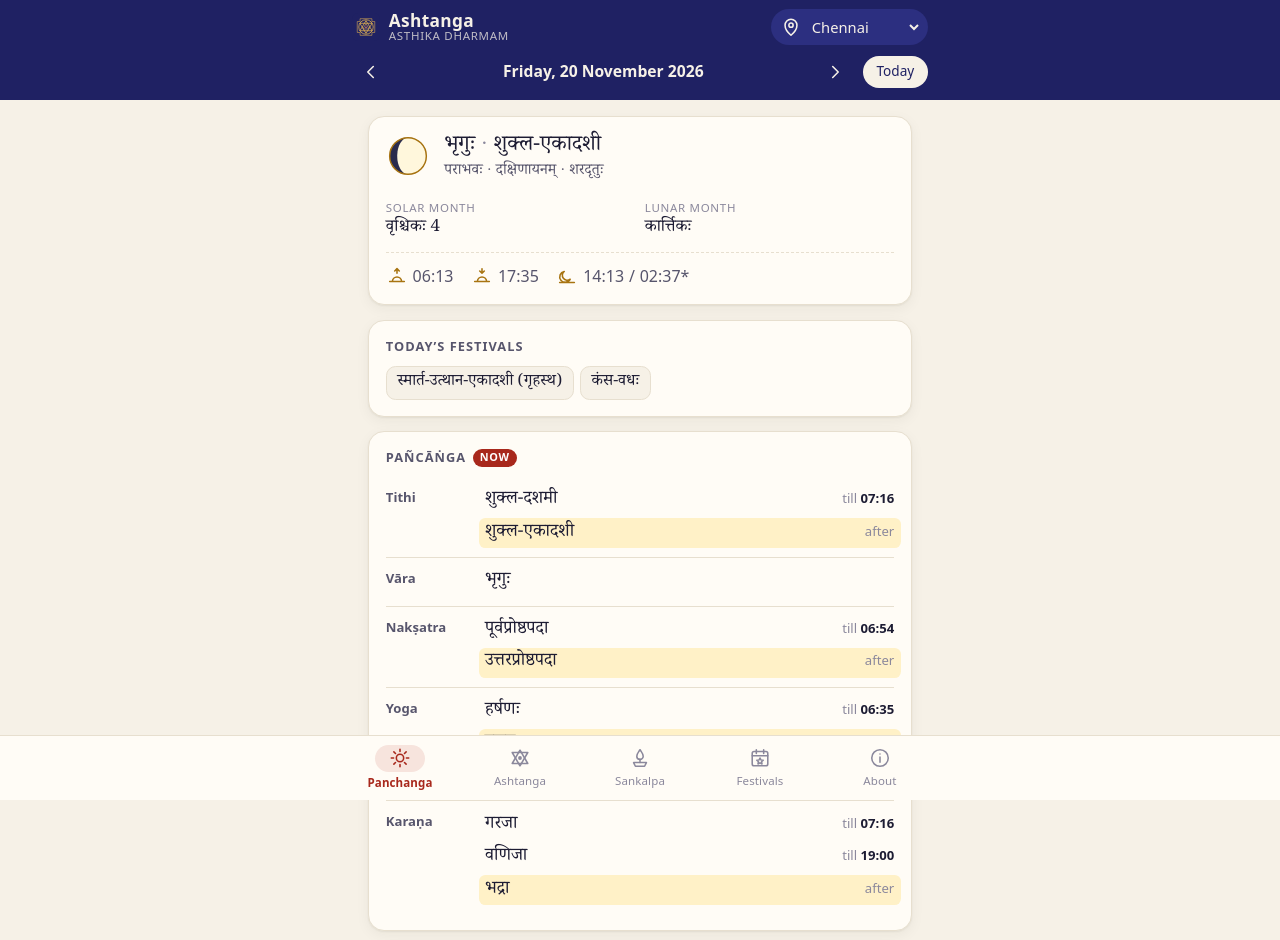
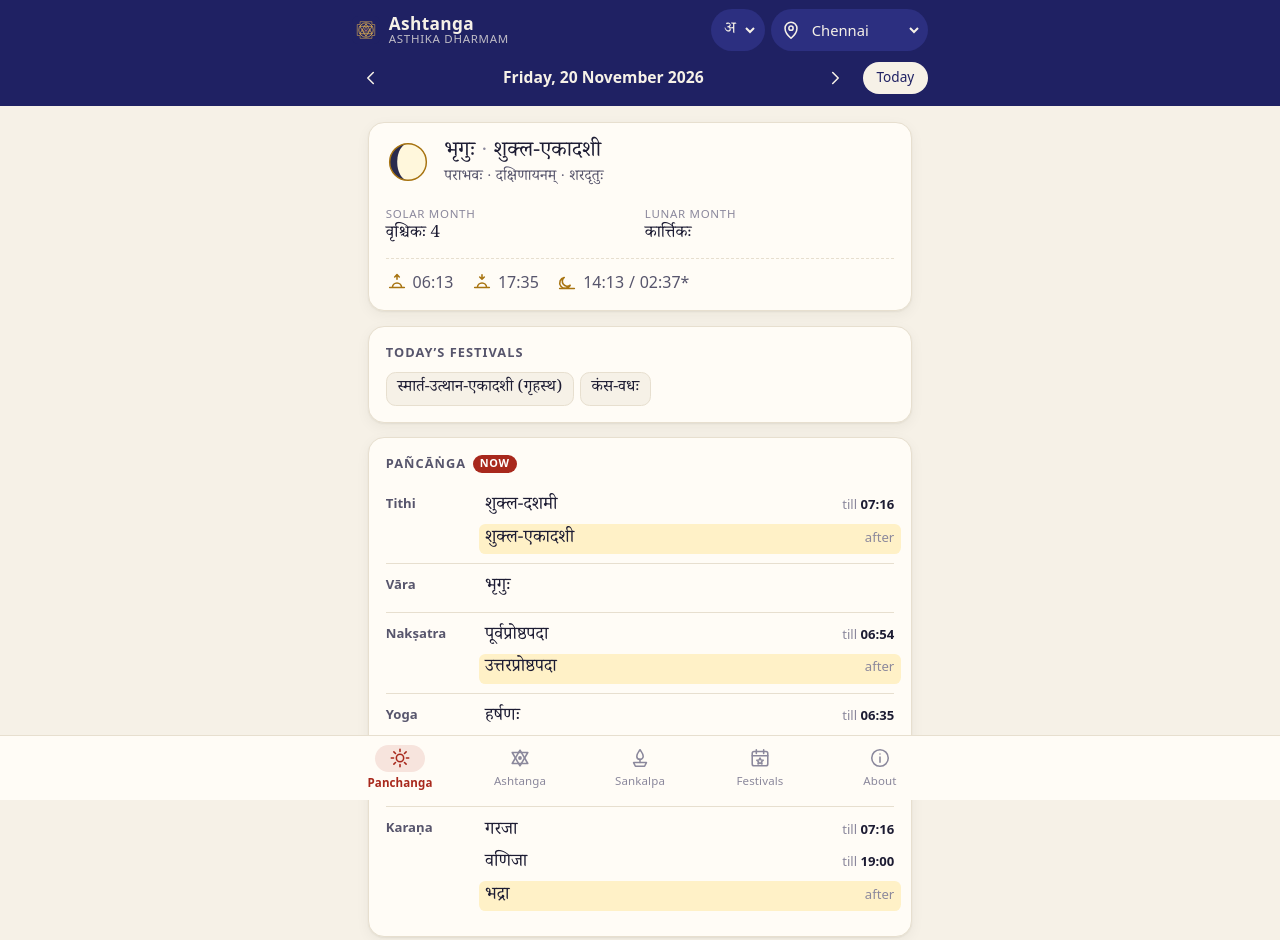
Before and after one commit to Asthika-Dharmam/ashtanga, a website with bundled scripts: page index.html in a window 1280 px wide. Shown: the top 940 px of the page. Built offline with nearby package versions, Linux system fonts and the light colour scheme.

Commit message:
Header: a script picker next to the city
Co-Authored-By: Claude Opus 5.5 <noreply@anthropic.com>
Claude-Session: https://claude.ai/code/session_015u8ZgSo87JnWFLwk1Pjh7f

```diff
--- a/css/app.css
+++ b/css/app.css
@@ -67,10 +67,14 @@ button { font: inherit; color: inherit; }
 .brand { display: flex; align-items: center; gap: .55rem; color: inherit; text-decoration: none; }
 .brand span { display: flex; flex-direction: column; line-height: 1.1; }
 .brand b { font-size: 1.08rem; letter-spacing: .02em; }
-.brand small { font-size: .72rem; opacity: .75; letter-spacing: .06em; text-transform: uppercase; }
+.brand small { white-space: nowrap; font-size: .72rem; opacity: .75; letter-spacing: .06em; text-transform: uppercase; }
 .city { display: flex; align-items: center; gap: .25rem; background: var(--band-2); border-radius: 999px; padding: .2rem .35rem .2rem .6rem; }
 .city select { background: transparent; color: inherit; border: 0; font: inherit; font-size: .92rem; padding: .25rem .1rem; max-width: 9.5rem; }
 .city select option { color: #1d1c33; }
+.picks { display: flex; gap: .35rem; min-width: 0; }
+.script-pick { padding: .2rem .45rem; }
+.script-pick select { max-width: 3.2rem; font-family: var(--indic); font-size: 1.05rem; }
+@media (max-width: 380px) { .brand small { display: none; } .city select { max-width: 6.5rem; } }
 .datebar { padding: .1rem 0 .6rem; }
 .datebar .nav { flex: none; width: 2.4rem; height: 2.4rem; border-radius: 50%; border: 0; background: transparent; color: inherit; display: grid; place-items: center; cursor: pointer; }
 .datebar .nav:disabled { opacity: .3; }
--- a/js/app.js
+++ b/js/app.js
@@ -9,6 +9,9 @@ import { renderSankalpa } from './view-sankalpa.js';
 import { renderFestivals } from './view-festivals.js';
 import { renderAbout } from './view-about.js';
 import { ICONS } from './icons.js';
+
+// How each script shows in the header's picker: a letter of it (the full names are in Settings).
+const SCRIPT_MARK = { devanagari: 'अ', tamil: 'அ', grantha: '𑌅', telugu: 'అ', kannada: 'ಅ', iso: 'ā' };
 
 const TABS = [
   { id: 'panchanga', label: 'Panchanga', sa: 'pañcāṅgam', render: renderPanchanga, dated: true },
@@ -94,6 +97,10 @@ async function render() {
 
 function drawHeader(ctx, spec) {
   const { city, index: ix, date, live, range } = ctx;
+  // The script, shown by a letter in it (अ, அ, …), next to the city.
+  const scriptPick = h('label', { class: 'city script-pick', title: 'Script' },
+    h('select', { 'aria-label': 'Script', onchange: (e) => save({ script: e.target.value }) },
+      ix.scripts.map((s) => h('option', { value: s, selected: s === ctx.script }, SCRIPT_MARK[s] || s))));
   const cityPick = h('label', { class: 'city' },
     svg(ICONS.pin),
     h('select', { 'aria-label': 'City', onchange: (e) => save({ city: e.target.value }) },
@@ -101,7 +108,7 @@ function drawHeader(ctx, spec) {
   const top = h('div', { class: 'bar' },
     h('a', { class: 'brand', href: '#panchanga' }, h('img', { src: 'icons/icon.svg', alt: '', width: 28, height: 28 }),
       h('span', null, h('b', null, 'Ashtanga'), h('small', null, 'Asthika Dharmam'))),
-    cityPick);
+    h('div', { class: 'picks' }, scriptPick, cityPick));
   const rows = [top];
   if (spec.dated) {
     const isLive = date === live.date;
--- a/sw.js
+++ b/sw.js
@@ -1,7 +1,7 @@
 // Offline support. The shell is cached on install; data files as they are read (and prefetched,
 // js/data.js). Served stale-while-revalidate, so a visit online refreshes what a later visit offline
 // will see. Raise VERSION after changing any file under js/ or css/.
-const VERSION = 'v1';
+const VERSION = 'v2';
 const CACHE = 'ashtanga-' + VERSION;
 const SHELL = ['./', 'index.html', 'css/app.css', 'js/app.js', 'js/util.js', 'js/data.js', 'js/icons.js',
   'js/ashtanga.js', 'js/sankalpa.js', 'js/festivals.js', 'js/view-panchanga.js', 'js/view-ashtanga.js',
```
